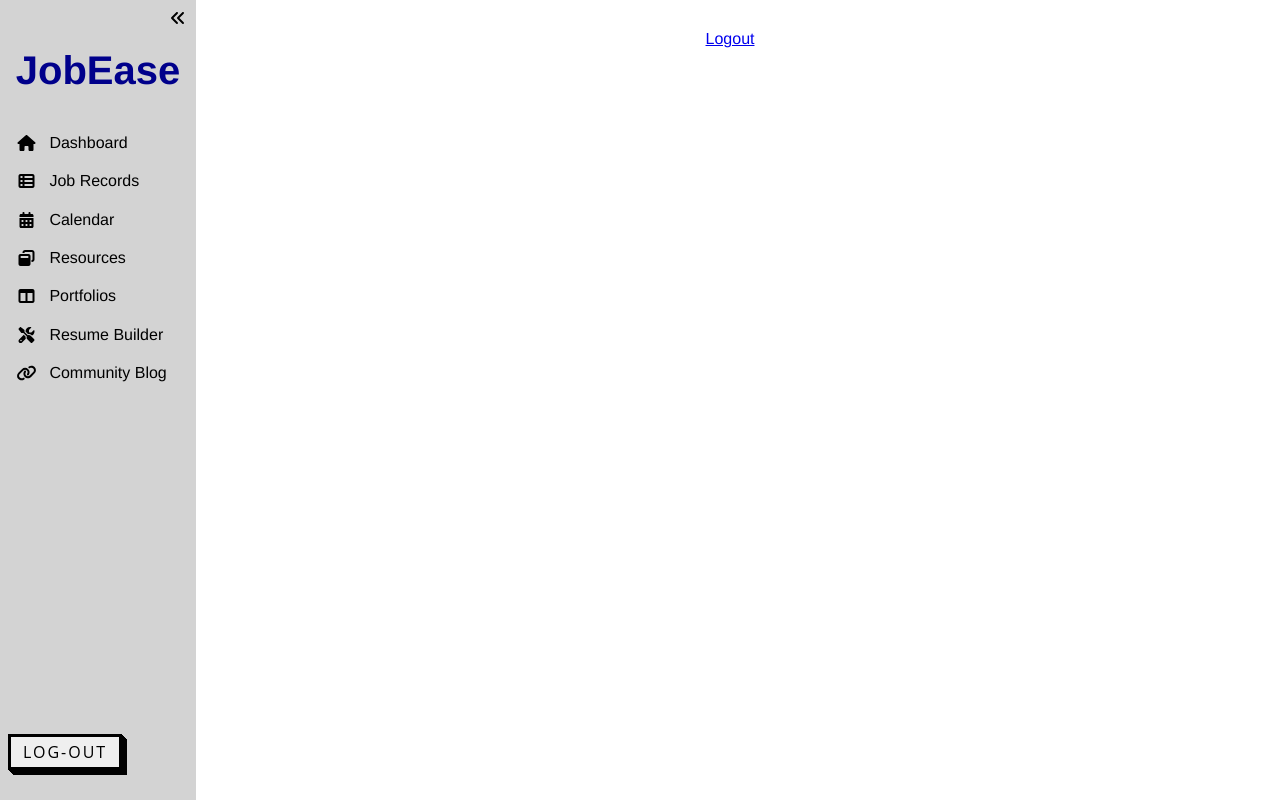
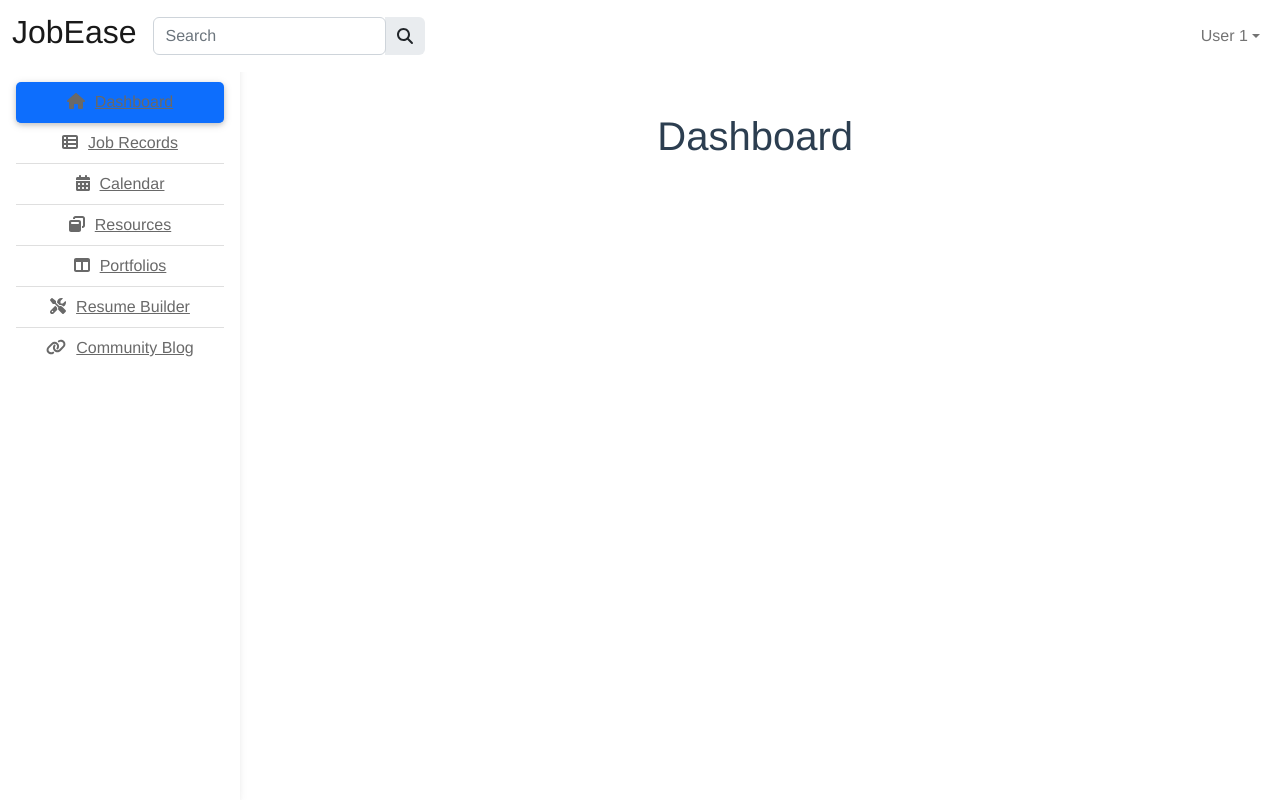
Before and after one commit to Jessica0192/JobEase, a Vue app in the folder frontend/: page / in a window 1280 px wide. Built offline with nearby package versions, Linux system fonts and the light colour scheme; sample sign-in values are in the browser's storage.

Commit message:
modified side bar UI design

```diff
--- a/frontend/package.json
+++ b/frontend/package.json
@@ -12,9 +12,12 @@
   },
   "dependencies": {
     "@fortawesome/fontawesome-free": "^6.2.1",
+    "@popperjs/core": "^2.11.6",
     "@soda/friendly-errors-webpack-plugin": "^1.8.1",
     "axios": "^1.2.5",
+    "bootstrap": "^5.2.3",
     "core-js": "^3.8.3",
+    "mdb-vue-ui-kit": "^3.2.0",
     "vue": "^3.2.13",
     "vue-router": "^4.0.3",
     "vuex": "^4.0.0",
--- a/frontend/src/App.vue
+++ b/frontend/src/App.vue
@@ -1,10 +1,10 @@
 <template>
 <div>
   <!-- <Sidebar/> -->
-  <Sidebar v-if="shouldShowSidebar"></Sidebar>
-  <!-- To make sure we are giving the page the proper width it has to use -->
-  <div id="app" :style="{ 'margin-left': sidebarWidth }">
-    <!-- <h1>JobEase</h1> -->
+  <div v-if="shouldShowSidebar">
+      <Sidebar ></Sidebar>
+  </div>
+  <div v-else style="width: auto">
     <router-view/>
   </div>
 </div>
@@ -12,14 +12,10 @@
 
 <script>
 import Sidebar from '@/components/sidebar/SideBar.vue'
-import { sidebarWidth } from '@/components/sidebar/state'
 
 export default {
   name: 'App',
   components: { Sidebar },
-  setup () {
-    return { sidebarWidth }
-  },
   computed: {
     shouldShowSidebar () {
       return this.$route.meta.sidebar !== false
--- /dev/null
+++ b/frontend/src/assets/css/jobRecordsPage.css
@@ -0,0 +1,4 @@
+/*.template-style{*/
+/*    margin-left: 20px;*/
+/*    margin-right: 20px;*/
+/*}*/
--- a/frontend/src/assets/css/loginRegisterPages.css
+++ b/frontend/src/assets/css/loginRegisterPages.css
@@ -4,7 +4,7 @@ p {
 .card {
   padding: 20px;
   border-radius: 5px;
-  width: 50%;
+  width: 45%;
   background-color: #f2f2f2;
   margin: auto;
 }
--- a/frontend/src/components/sidebar/SideBar.vue
+++ b/frontend/src/components/sidebar/SideBar.vue
@@ -1,140 +1,244 @@
 <template>
-  <!-- Create a sidebar menu on the left side of the screen -->
-  <div class="sidebar" :style="{ width: sidebarWidth }">
-    <div class="header">
-      <!-- To display different title based on sidebar is collapsed or not -->
-      <span v-if="collapsed">
-      </span>
-      <span v-else>JobEase</span>
+   <!--Main Navigation-->
+  <header>
+    <!-- Sidebar -->
+    <nav id="sidebarMenu"
+         class="collapse d-lg-block sidebar collapse bg-white">
+      <div class="position-sticky">
+        <div class="list-group list-group-flush mx-3 mt-4">
+          <a ref="dashboard"
+             :class="`menuItem list-group-item list-group-item-action py-2 ripple
+             ${$route.path === dashboardPath ||
+              $route.path === homePath ? 'active' : ''}`"
+            >
+            <SidebarLink to="/dashboard" icon="fas fa-home">Dashboard</SidebarLink>
+          </a>
+          <a ref="jobRecords"
+             :class="`menuItem list-group-item list-group-item-action py-2 ripple
+             ${$route.path === jobRecordsPath ? 'active' : ''}`"
+             >
+            <SidebarLink to="/jobRecords" icon="fas fa-th-list">Job Records</SidebarLink>
+          </a>
+          <a ref="calendar"
+             :class="`menuItem list-group-item list-group-item-action py-2 ripple
+             ${$route.path === calendarPath ? 'active' : ''}`"
+             >
+            <SidebarLink to="/calendar" icon="fas fa-calendar-alt">Calendar</SidebarLink>
+          </a>
+          <a ref="resources"
+             :class="`menuItem list-group-item list-group-item-action py-2 ripple
+             ${$route.path === resourcesPath ? 'active' : ''}`"
+             >
+              <SidebarLink to="/resources" icon="fas fa-window-restore">Resources</SidebarLink>
+          </a>
+          <a ref="portfolios"
+             :class="`menuItem list-group-item list-group-item-action py-2 ripple
+             ${$route.path === portfoliosPath ? 'active' : ''}`"
+             >
+            <SidebarLink to="/portfolios" icon="fas fa-columns">Portfolios</SidebarLink>
+          </a>
+          <a ref="resumeBuilder"
+             :class="`menuItem list-group-item list-group-item-action py-2 ripple
+             ${$route.path === resumeBuilderPath ? 'active' : ''}`"
+             >
+            <SidebarLink to="/resumeBuilder" icon="fas fa-tools">Resume Builder</SidebarLink>
+          </a>
+          <a ref="communityBlog"
+             :class="`menuItem list-group-item list-group-item-action py-2 ripple
+             ${$route.path === communityBlogPath ? 'active' : ''}`"
+             >
+            <SidebarLink to="/communityBlog" icon="fas fa-link">Community Blog</SidebarLink>
+          </a>
+
+        </div>
+      </div>
+    </nav>
+    <!-- Sidebar -->
+
+    <!-- Navbar -->
+    <nav id="main-navbar"
+         class="navbar navbar-expand-lg navbar-light bg-white fixed-top"
+         >
+      <!-- Container wrapper -->
+      <div class="container-fluid">
+        <!-- Toggle button -->
+        <button
+                class="navbar-toggler"
+                type="button"
+                v-on:click="toggleButtonClicked"
+                >
+          <i class="fas fa-bars"></i>
+        </button>
+
+        <!-- Brand -->
+        <a class="navbar-brand" href="#">
+          <h2>JobEase</h2>
+        </a>
+        <!-- Search form -->
+        <form class="d-none d-md-flex input-group w-auto my-auto">
+          <input
+                 autocomplete="off"
+                 type="search"
+                 class="form-control rounded"
+                 placeholder='Search'
+                 style="min-width: 225px"
+                 />
+          <span class="input-group-text border-0"
+                ><i class="fas fa-search"></i
+            ></span>
+        </form>
+
+        <!-- Right links -->
+        <ul class="navbar-nav ms-auto d-flex flex-row">
+          <!-- User -->
+          <li class="nav-item dropdown">
+             <a
+                class="nav-link dropdown-toggle hidden-arrow d-flex align-items-center"
+                href="#"
+                id="navbarDropdownMenuLink"
+                role="button"
+                @click="toggleUserDropdown"
+                aria-expanded="false"
+              >
+                <label class="rounded-circle" loading="lazy">User 1</label>
+              </a>
+              <ul
+                class="dropdown-menu dropdown-menu-end"
+                aria-labelledby="navbarDropdownMenuLink"
+                v-if="showUserDropdown"
+                v-bind:class="{ show: showUserDropdown }"
+              >
+                <li><a class="dropdown-item" href="#">My profile</a></li>
+                <li><a class="dropdown-item" href="#">Settings</a></li>
+                <li><a class="dropdown-item" @click="logout">Logout</a></li>
+              </ul>
+          </li>
+        </ul>
+      </div>
+      <!-- Container wrapper -->
+    </nav>
+    <!-- Navbar -->
+  </header>
+  <!--Main Navigation-->
+
+  <!--Main layout-->
+  <main style="margin-top: 58px">
+    <div class="container pt-4">
+      <router-view/>
     </div>
-
-    <span v-if="collapsed">
-    </span>
-     <!-- Display the sidebar items when it is open and navigate user based on their selection -->
-    <span v-else>
-        <SidebarLink to="/dashboard" icon="fas fa-home">Dashboard</SidebarLink>
-        <SidebarLink to="/jobRecords" icon="fas fa-th-list">Job Records</SidebarLink>
-        <SidebarLink to="/calendar" icon="fas fa-calendar-alt">Calendar</SidebarLink>
-        <SidebarLink to="/resources" icon="fas fa-window-restore">Resources</SidebarLink>
-        <SidebarLink to="/portfolios" icon="fas fa-columns">Portfolios</SidebarLink>
-        <SidebarLink to="/resumeBuilder" icon="fas fa-tools">Resume Builder</SidebarLink>
-        <SidebarLink to="/communityBlog" icon="fas fa-link">Community Blog</SidebarLink>
-    </span>
-
-    <span v-if="collapsed">
-    </span>
-     <!-- Display the sidebar items when it is open and navigate user based on their selection -->
-    <span v-else style="position: absolute; bottom: 30px; horiz-align: center" >
-        <button class="button-54" role="button" @click="doLogout">Log-out</button>
-    </span>
-
-    <!-- To rotate the collapse icon -->
-    <!-- To call the toggle function on click -->
-    <span class="collapse-icon" :class="{ 'rotate-180': collapsed}" @click="toggleSidebar">
-      <!-- To add toggle icon -->
-        <i class="fas fa-angle-double-left" />
-    </span>
-  </div>
+  </main>
+  <!--Main layout-->
 </template>
 
 <script>
 import SidebarLink from './SidebarLink.vue'
-import {collapsed, toggleSidebar, sidebarWidth, doLogout} from './state'
-
+import store from '@/store'
+import router from '@/router'
 export default {
-  methods: {doLogout},
-  props: {},
+  data() {
+    return {
+      showUserDropdown: false,
+      homePath: this.$router.options.routes.find(route => route.name === 'Home').path,
+      dashboardPath: this.$router.options.routes.find(route => route.name === 'Dashboard').path,
+      jobRecordsPath: this.$router.options.routes.find(route => route.name === 'JobRecords').path,
+      calendarPath: this.$router.options.routes.find(route => route.name === 'Calendar').path,
+      resourcesPath: this.$router.options.routes.find(route => route.name === 'Resources').path,
+      portfoliosPath: this.$router.options.routes.find(route => route.name === 'Portfolios').path,
+      resumeBuilderPath: this.$router.options.routes.find(route => route.name === 'ResumeBuilder').path,
+      communityBlogPath: this.$router.options.routes.find(route => route.name === 'CommunityBlog').path,
+    };
+  },
   components: { SidebarLink },
-  // Set the width of the sidebar
-  setup () {
-    return { collapsed, toggleSidebar, sidebarWidth }
+  methods: {
+    toggleButtonClicked () {
+      if (document.getElementById("sidebarMenu").style.display === "block") {
+        document.getElementById("sidebarMenu").style.display = "none"
+      } else {
+        document.getElementById("sidebarMenu").style.display = "block"
+      }
+    },
+    toggleUserDropdown() {
+      console.log(this.showUserDropdown)
+      this.showUserDropdown = !this.showUserDropdown;
+    },
+    async logout () {
+      await store.dispatch('logout', `${localStorage.getItem('token')}`, store.getters.getUser )
+      await router.push({ name: 'Login'})
+    }
   }
 }
 </script>
 
-<style>
-/* Global CSS section */
-:root {
-  --sidebar-bg-color: #D3D3D3;
-  --sidebar-item-hover: #808080;
-  --sidebar-item-active: #316fcd;
-}
+<style scoped>
+  body {
+    background-color: #fbfbfb;
+  }
+
+  @media only screen and (min-width: 991.98px) {
+     main {
+        float: right;
+        width: 82%;
+     }
+  }
+
+  /* Sidebar */
+  .sidebar {
+    position: fixed;
+    top: 0;
+    bottom: 0;
+    left: 0;
+    padding: 58px 0 0; /* Height of navbar */
+    box-shadow: 0 2px 5px 0 rgb(0 0 0 / 5%), 0 2px 10px 0 rgb(0 0 0 / 5%);
+    width: 240px;
+    z-index: 600;
+  }
+
+  @media (max-width: 991.98px) {
+    .sidebar {
+      width: 100%;
+    }
+  }
+  .sidebar .active {
+    border-radius: 5px;
+    box-shadow: 0 2px 5px 0 rgb(0 0 0 / 16%), 0 2px 10px 0 rgb(0 0 0 / 12%);
+  }
+
+  .sidebar-sticky {
+    position: relative;
+    top: 0;
+    height: calc(100vh - 48px);
+    padding-top: 0.5rem;
+    overflow-x: hidden;
+    overflow-y: auto; /* Scrollable contents if viewport is shorter than content. */
+  }
+
+  .menuItem{
+    width: 100%
+  }
+  .dropdown-menu {
+    position: absolute;
+    top: 100%;
+    right: 0;
+    z-index: 1000;
+    display: none;
+    float: right;
+    min-width: 10rem;
+    padding: .5rem 0;
+    margin: .125rem 0 0;
+    font-size: 1rem;
+    color: #212529;
+    text-align: left;
+    list-style: none;
+    background-color: #fff;
+    background-clip: padding-box;
+    border: 1px solid rgba(0, 0, 0, .15);
+    border-radius: .25rem;
+  }
+  .dropdown-menu.show {
+    display: block;
+  }
+  .dropdown-menu-end {
+    right: 0;
+    left: auto;
+  }
 </style>
-
-<style scoped>
-    .header {
-      text-align: center;
-      font-weight: bold;
-      font-size: 40px;
-      margin-top: 40px;
-      margin-bottom: 30px;
-      color: darkblue;
-    }
-
-    .sidebar{
-      color: #000000;
-      background-color: #D3D3D3;
-
-      float: left;
-      position: fixed;
-      z-index: 1;
-      top: 0;
-      left: 0;
-      bottom: 0;
-      padding: 0.5em;
-      margin-bottom: 0px;
-
-      /* For the smooth transition of the sidebar */
-      transition: 0.3s ease;
-
-      display: flex;
-      flex-direction: column;
-    }
-
-    .sidebar h1 {
-      height: 2.5em;
-    }
-
-    .collapse-icon {
-      position: absolute;
-      top: 0;
-      right: 0;
-      padding: 0.75;
-      transition: 0.2s linear;
-      margin-right: 10px;
-      margin-top: 10px;
-    }
-
-    .rotate-180 {
-      transform: rotate(180deg);
-      transition: 0.2s linear;
-    }
-
-    /* CSS */
-    .button-54 {
-      font-family: "Open Sans", sans-serif;
-      font-size: 16px;
-      letter-spacing: 2px;
-      text-decoration: none;
-      text-transform: uppercase;
-      color: #000;
-      cursor: pointer;
-      border: 3px solid;
-      padding: 0.25em 0.5em;
-      box-shadow: 1px 1px 0px 0px, 2px 2px 0px 0px, 3px 3px 0px 0px, 4px 4px 0px 0px, 5px 5px 0px 0px;
-      position: relative;
-      user-select: none;
-      -webkit-user-select: none;
-      touch-action: manipulation;
-    }
-    .button-54:active {
-      box-shadow: 0px 0px 0px 0px;
-      top: 5px;
-      left: 5px;
-    }
-    @media (min-width: 768px) {
-      .button-54 {
-        padding: 0.25em 0.75em;
-      }
-    }
-</style>
--- a/frontend/src/components/sidebar/SidebarLink.vue
+++ b/frontend/src/components/sidebar/SidebarLink.vue
@@ -1,20 +1,18 @@
 
 <template>
   <!-- creates a clickable link for navigating between different routes in the application. -->
-  <router-link :to="to" class="link" v-bind:class="{ active: isActive }">
-    <i class="icon" :class="icon" />
-    <transition name="fade">
-      <span v-if="!collapsed">
-        <!-- a placeholder for content in Sidebar.vue component -->
+  <router-link :to="to" v-bind:class="{ active: isActive }" style="color: dimgrey">
+     <div class="icon-container">
+      <i class="icon" :class="icon" />
+       <span class="icon-slot">
         <slot />
-      </span>
-    </transition>
+       </span>
+    </div>
   </router-link>
 </template>
 
 <script>
 import { computed } from 'vue'
-import { collapsed } from './state'
 import router from '@/router'
 export default {
   props: {
@@ -27,46 +25,18 @@ export default {
     // To check if the link is active. It returns an object that has path property
     // If this path equal to "to" path passed in, then this rout is active
     const isActive = computed(() => router.path === props.to)
-    return { isActive, collapsed }
+    return { isActive }
   }
 }
 </script>
 
 <style scoped>
-/* For better transition effect */
-/* When we collapse the sidebar slot is actually getting removed */
-.fade-enter-active,
-.fade-leave-active {
-  transition: opacity 0.1s;
+.icon-container {
+  /*display: flex;*/
+  align-items: center;
 }
-/* This is for better start and finish animation */
-.fade-enter,
-.fade-leave-to {
-  opacity: 0;
-}
-.link {
-  display: flex;
-  align-items: center;
-  cursor: pointer;
-  position: relative;
-  font-weight: 400;
-  user-select: none;
-  margin: 0.1em 0;
-  padding: 0.4em;
-  border-radius: 0.25em;
-  height: 1.5em;
-  color: black;
-  text-decoration: none;
-}
-.link:hover {
-  background-color: var(--sidebar-item-hover);
-}
-.link.active {
-  background-color: var(--sidebar-item-active);
-}
-.link .icon {
-  flex-shrink: 0;
-  width: 25px;
-  margin-right: 10px;
+
+.icon-slot {
+  padding-left: 10px; /* Add your desired padding here */
 }
 </style>
--- a/frontend/src/components/sidebar/state.js
+++ /dev/null
@@ -1,26 +0,0 @@
-import { ref, computed } from 'vue'
-import router from '@/router'
-import store from '@/store'
-
-// Contains the status of the sidebar
-// To make the sidebar collapsable and toggle the sidebar from different pages
-
-// Reactive variable for on and off toggling
-export const collapsed = ref(false)
-// Helper function to make hte process easier
-export const toggleSidebar = () => (collapsed.value = !collapsed.value)
-
-export const SIDEBAR_WIDTH = 180
-export const SIDEBAR_WIDTH_COLLAPSED = 15
-// This will return pixel width value for the width of the sidebar
-export const sidebarWidth = computed(
-  () => `${collapsed.value ? SIDEBAR_WIDTH_COLLAPSED : SIDEBAR_WIDTH}px`
-)
-
-// this function will be called when "logout" button is pressed.
-// The button sit inside the bottom of Sidebar
-export async function doLogout(){
-  // set isUserLoggedIn store object to true to not allow navigating to different pages
-  await store.dispatch('logout', `${localStorage.getItem('token')}`, store.getters.getUser )
-  await router.push({ name: 'Login'})
-}
--- a/frontend/src/main.js
+++ b/frontend/src/main.js
@@ -4,5 +4,9 @@ import router from './router'
 import store from './store'
 // To have access to icons for our UI
 import '@fortawesome/fontawesome-free/js/all'
+// Bootstrap css
+import "bootstrap/dist/css/bootstrap.min.css"
+import "bootstrap"
+import 'mdb-vue-ui-kit/css/mdb.min.css';
 
 createApp(App).use(store).use(router).mount('#app')
--- a/frontend/src/router/index.js
+++ b/frontend/src/router/index.js
@@ -1,9 +1,6 @@
 import { createRouter, createWebHistory } from 'vue-router'
-// import HelloWorld from '@/components/HelloWorld'
 import Login from '../views/LoginView.vue'
 import Register from '@/views/RegisterView.vue'
-import Home from '@/views/HomeView.vue'
-import Sidebar from '../components/sidebar/SideBar.vue'
 import Dashboard from '../views/DashboardView.vue'
 import JobRecords from '../views/JobRecordsView.vue'
 import Calendar from '../views/CalendarView.vue'
@@ -11,21 +8,12 @@ import Resources from '../views/ResourcesView.vue'
 import Portfolios from '../views/PortfoliosView.vue'
 import ResumeBuilder from '../views/ResumeBuilderView'
 import CommunityBlog from '../views/CommunityBlogView'
-import store from '@/store'
 
 const routes = [
-  // {
-  //   path: '/',
-  //   name: 'HelloWorld',
-  //   component: HelloWorld,
-  //   meta: {
-  //     needsAuth: true
-  //   }
-  // },
   {
     path: '/',
     name: 'Home',
-    component: Home,
+    component: Dashboard,
     meta: {
       needsAuth: true
     }
@@ -45,20 +33,6 @@ const routes = [
     meta: {
       sidebar: false
     }
-  },
-  {
-    path: '/sidebar',
-    name: 'Sidebar',
-    component: Sidebar,
-    meta: {
-      sidebar: false
-    }
-  },
-  {
-    path: '/sidebar',
-    name: 'Sidebar',
-    component: Sidebar
-
   },
   {
     path: '/dashboard',
@@ -128,7 +102,6 @@ const router = createRouter({
 })
 
 router.beforeResolve((to, from, next) => {
-  console.log(store.getters.getUserLoggedIn)
   if (to.meta.needsAuth) {
     if (localStorage.getItem('token')) {
       next()
@@ -140,6 +113,7 @@ router.beforeResolve((to, from, next) => {
   }
 })
 
+
 // To export our router
 // We can access this component from another file by simply referencing the file with any name since a function is exported by default.
 export default router
--- a/frontend/src/views/RegisterView.vue
+++ b/frontend/src/views/RegisterView.vue
@@ -1,9 +1,7 @@
 <template>
 <div id="app">
    <div class="register-page">
-      <div class="container">
-         <div class="row">
-            <div class="col-lg-4 col-md-6 col-sm-8 mx-auto">
+            <div>
                <div class="card register" v-bind:class="{ error: emptyFields }">
                   <h2>Sign Up</h2>
                   <form class="form-group" data-url_root="/login" @submit.prevent="doRegister">
@@ -20,8 +18,6 @@
                      <p>Already have an account? <a href="/login" @click="emptyFields = false">Sign in here</a>
                      </p>
                   </form>
-               </div>
-            </div>
          </div>
       </div>
    </div>
```
Also changed, not shown: frontend/src/views/JobRecordsView.vue (+65 -2 lines), frontend/src/views/LoginView.vue (+1 -6 lines), 1 other file (tests, documents, lock files or other folders).
